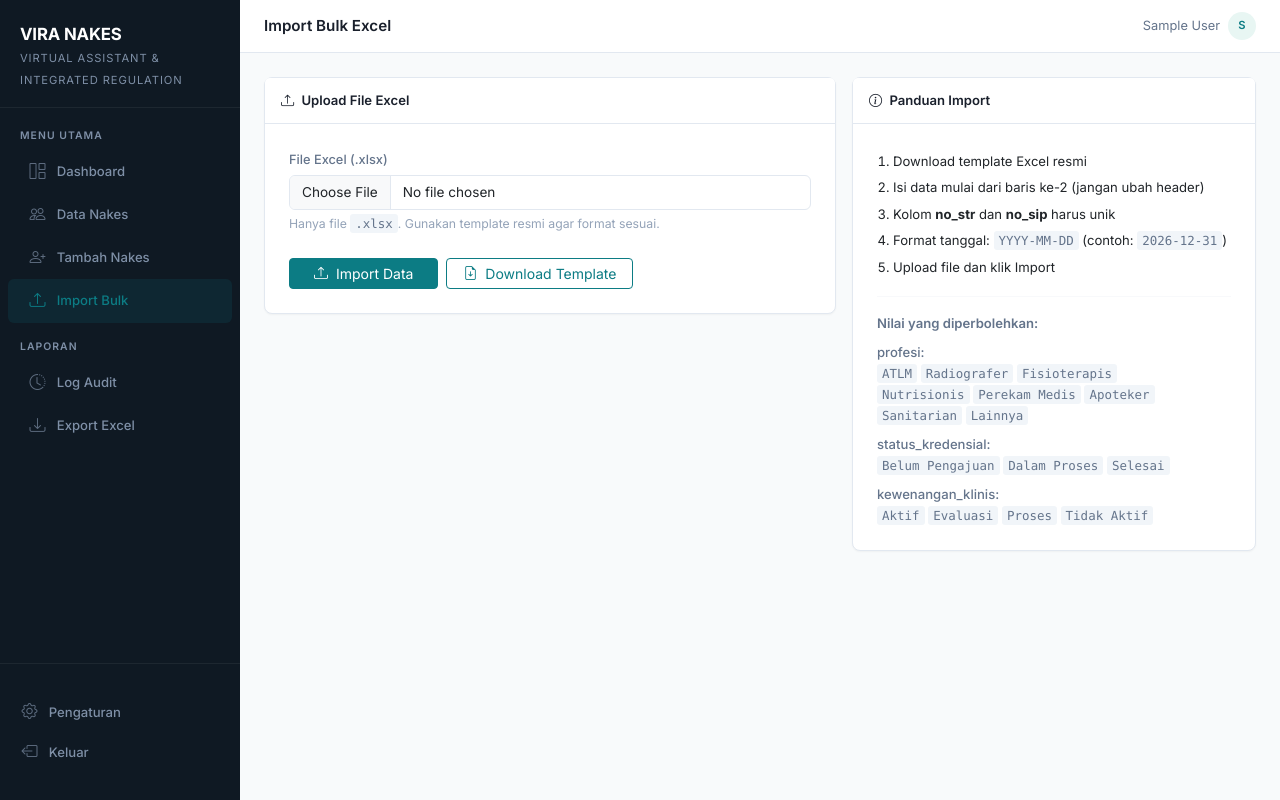
After one commit to faishaltsq/sim-ktkl, a Django app: page /import/ in a window 1280 px wide. The commit adds this page. Run offline with Django 5.2, Linux system fonts and the light colour scheme; the visitor is signed in with stand-in values (Sample User, id 1).

Commit message:
feat: import bulk Excel + download template nakes

```diff
--- a/nakes/urls.py
+++ b/nakes/urls.py
@@ -14,4 +14,6 @@ urlpatterns = [
     path('dokumen/<int:pk>/hapus/', views.dokumen_delete, name='dokumen_delete'),
     path('audit/', views.audit_log, name='audit_log'),
     path('export/', views.export_excel, name='export'),
+    path('template/', views.download_template, name='download_template'),
+    path('import/', views.upload_bulk, name='upload_bulk'),
 ]
--- a/nakes/views.py
+++ b/nakes/views.py
@@ -4,7 +4,8 @@ from django.contrib.auth.decorators import login_required
 from django.contrib import messages
 from django.db.models import Q
 from django.http import HttpResponse
-from openpyxl import Workbook
+from openpyxl import Workbook, load_workbook
+from openpyxl.styles import Font, PatternFill, Alignment, Border, Side
 
 from .models import Nakes, DokumenNakes, AuditLog
 from .forms import NakesForm, DokumenForm, NakesSearchForm
@@ -193,3 +194,220 @@ def export_excel(request):
     response['Content-Disposition'] = 'attachment; filename="data_nakes.xlsx"'
     wb.save(response)
     return response
+
+
+@login_required
+def download_template(request):
+    wb = Workbook()
+    ws = wb.active
+    ws.title = 'Template Import'
+
+    headers = [
+        'nama', 'profesi', 'unit_kerja',
+        'no_str', 'masa_berlaku_str',
+        'no_sip', 'masa_berlaku_sip',
+        'status_kredensial', 'kewenangan_klinis', 'catatan',
+    ]
+
+    header_fill = PatternFill(start_color='0C7C84', end_color='0C7C84', fill_type='solid')
+    header_font = Font(bold=True, color='FFFFFF')
+    center = Alignment(horizontal='center', vertical='center')
+    thin = Side(style='thin', color='CCCCCC')
+    border = Border(left=thin, right=thin, top=thin, bottom=thin)
+
+    for col, h in enumerate(headers, 1):
+        cell = ws.cell(row=1, column=col, value=h)
+        cell.fill = header_fill
+        cell.font = header_font
+        cell.alignment = center
+        cell.border = border
+
+    example_rows = [
+        ['Budi Santoso', 'ATLM', 'Laboratorium', 'STR-001-2021', '2026-12-31',
+         'SIP-001-2021', '2026-12-31', 'Selesai', 'Aktif', ''],
+        ['Siti Rahayu', 'Radiografer', 'Radiologi', 'STR-002-2022', '2027-06-30',
+         'SIP-002-2022', '2027-06-30', 'Dalam Proses', 'Proses', 'Sedang proses perpanjangan'],
+    ]
+
+    note_fill = PatternFill(start_color='F0FAFA', end_color='F0FAFA', fill_type='solid')
+    for row_data in example_rows:
+        row_idx = ws.max_row + 1
+        for col, val in enumerate(row_data, 1):
+            cell = ws.cell(row=row_idx, column=col, value=val)
+            cell.fill = note_fill
+            cell.border = border
+
+    col_widths = [25, 18, 20, 18, 18, 18, 18, 18, 16, 30]
+    for col, width in enumerate(col_widths, 1):
+        ws.column_dimensions[ws.cell(row=1, column=col).column_letter].width = width
+
+    ws.row_dimensions[1].height = 22
+
+    info_ws = wb.create_sheet('Panduan')
+    info_ws['A1'] = 'PANDUAN IMPORT DATA NAKES'
+    info_ws['A1'].font = Font(bold=True, size=13, color='0C7C84')
+    panduan = [
+        ('', ''),
+        ('Kolom', 'Keterangan'),
+        ('nama', 'Nama lengkap tenaga kesehatan'),
+        ('profesi', 'Pilih: ATLM | Radiografer | Fisioterapis | Nutrisionis | Perekam Medis | Apoteker | Sanitarian | Lainnya'),
+        ('unit_kerja', 'Nama unit/departemen kerja'),
+        ('no_str', 'Nomor STR (harus unik)'),
+        ('masa_berlaku_str', 'Format: YYYY-MM-DD (contoh: 2026-12-31)'),
+        ('no_sip', 'Nomor SIP (harus unik)'),
+        ('masa_berlaku_sip', 'Format: YYYY-MM-DD (contoh: 2026-12-31)'),
+        ('status_kredensial', 'Pilih: Belum Pengajuan | Dalam Proses | Selesai'),
+        ('kewenangan_klinis', 'Pilih: Aktif | Evaluasi | Proses | Tidak Aktif'),
+        ('catatan', 'Opsional. Catatan tambahan'),
+        ('', ''),
+        ('PENTING', 'Baris pertama (header) JANGAN diubah'),
+        ('PENTING', 'Data dimulai dari baris ke-2'),
+        ('PENTING', 'no_str dan no_sip harus unik; baris duplikat akan dilewati'),
+    ]
+    for r, (col_a, col_b) in enumerate(panduan, 2):
+        info_ws.cell(row=r, column=1, value=col_a)
+        info_ws.cell(row=r, column=2, value=col_b)
+        if col_a == 'Kolom':
+            for c in [1, 2]:
+                info_ws.cell(row=r, column=c).font = Font(bold=True)
+        if col_a == 'PENTING':
+            info_ws.cell(row=r, column=1).font = Font(bold=True, color='C0392B')
+
+    info_ws.column_dimensions['A'].width = 22
+    info_ws.column_dimensions['B'].width = 80
+
+    response = HttpResponse(
+        content_type='application/vnd.openxmlformats-officedocument.spreadsheetml.sheet'
+    )
+    response['Content-Disposition'] = 'attachment; filename="template_import_nakes.xlsx"'
+    wb.save(response)
+    return response
+
+
+@login_required
+def upload_bulk(request):
+    if request.method == 'POST':
+        excel_file = request.FILES.get('excel_file')
+        if not excel_file:
+            messages.error(request, 'File Excel wajib diupload.')
+            return redirect('nakes:upload_bulk')
+
+        try:
+            wb = load_workbook(excel_file, data_only=True)
+            ws = wb.active
+        except Exception:
+            messages.error(request, 'File tidak valid. Pastikan format .xlsx.')
+            return redirect('nakes:upload_bulk')
+
+        EXPECTED_HEADERS = [
+            'nama', 'profesi', 'unit_kerja',
+            'no_str', 'masa_berlaku_str',
+            'no_sip', 'masa_berlaku_sip',
+            'status_kredensial', 'kewenangan_klinis', 'catatan',
+        ]
+
+        headers = [str(c.value).strip().lower() if c.value else '' for c in ws[1]]
+        if headers[:len(EXPECTED_HEADERS)] != EXPECTED_HEADERS:
+            messages.error(request, 'Header kolom tidak sesuai template. Download template terlebih dahulu.')
+            return redirect('nakes:upload_bulk')
+
+        PROFESI_VALID = {'ATLM', 'Radiografer', 'Fisioterapis', 'Nutrisionis',
+                         'Perekam Medis', 'Apoteker', 'Sanitarian', 'Lainnya'}
+        STATUS_VALID = {'Belum Pengajuan', 'Dalam Proses', 'Selesai'}
+        KEWENANGAN_VALID = {'Aktif', 'Evaluasi', 'Proses', 'Tidak Aktif'}
+
+        sukses = 0
+        errors = []
+
+        for row_num, row in enumerate(ws.iter_rows(min_row=2, values_only=True), start=2):
+            if all(v is None or str(v).strip() == '' for v in row):
+                continue
+
+            def get(idx):
+                val = row[idx] if len(row) > idx else None
+                return str(val).strip() if val is not None else ''
+
+            nama = get(0)
+            profesi = get(1)
+            unit_kerja = get(2)
+            no_str = get(3)
+            masa_berlaku_str_raw = row[4] if len(row) > 4 else None
+            no_sip = get(5)
+            masa_berlaku_sip_raw = row[6] if len(row) > 6 else None
+            status_kredensial = get(7) or 'Belum Pengajuan'
+            kewenangan_klinis = get(8) or 'Proses'
+            catatan = get(9)
+
+            row_errors = []
+
+            if not nama:
+                row_errors.append('nama kosong')
+            if profesi not in PROFESI_VALID:
+                row_errors.append(f'profesi tidak valid: "{profesi}"')
+            if not no_str:
+                row_errors.append('no_str kosong')
+            if not no_sip:
+                row_errors.append('no_sip kosong')
+            if status_kredensial not in STATUS_VALID:
+                row_errors.append(f'status_kredensial tidak valid: "{status_kredensial}"')
+            if kewenangan_klinis not in KEWENANGAN_VALID:
+                row_errors.append(f'kewenangan_klinis tidak valid: "{kewenangan_klinis}"')
+
+            from datetime import date as date_type
+            import datetime
+
+            def parse_date(val, label):
+                if val is None:
+                    return None, f'{label} kosong'
+                if isinstance(val, (date_type, datetime.datetime)):
+                    return val.date() if isinstance(val, datetime.datetime) else val, None
+                try:
+                    return date_type.fromisoformat(str(val).strip()), None
+                except ValueError:
+                    return None, f'{label} format salah (gunakan YYYY-MM-DD)'
+
+            masa_str, err_str = parse_date(masa_berlaku_str_raw, 'masa_berlaku_str')
+            if err_str:
+                row_errors.append(err_str)
+            masa_sip, err_sip = parse_date(masa_berlaku_sip_raw, 'masa_berlaku_sip')
+            if err_sip:
+                row_errors.append(err_sip)
+
+            if row_errors:
+                errors.append(f'Baris {row_num}: {", ".join(row_errors)}')
+                continue
+
+            if Nakes.objects.filter(no_str=no_str).exists():
+                errors.append(f'Baris {row_num}: no_str "{no_str}" sudah ada, dilewati')
+                continue
+            if Nakes.objects.filter(no_sip=no_sip).exists():
+                errors.append(f'Baris {row_num}: no_sip "{no_sip}" sudah ada, dilewati')
+                continue
+
+            nakes = Nakes.objects.create(
+                nama=nama,
+                profesi=profesi,
+                unit_kerja=unit_kerja,
+                no_str=no_str,
+                masa_berlaku_str=masa_str,
+                no_sip=no_sip,
+                masa_berlaku_sip=masa_sip,
+                status_kredensial=status_kredensial,
+                kewenangan_klinis=kewenangan_klinis,
+                catatan=catatan,
+                created_by=request.user,
+            )
+            log_audit(request.user, 'CREATE', nakes, detail='Import bulk Excel')
+            sukses += 1
+
+        if sukses:
+            messages.success(request, f'{sukses} data berhasil diimport.')
+        if errors:
+            for e in errors:
+                messages.warning(request, e)
+        if not sukses and not errors:
+            messages.info(request, 'Tidak ada data yang diproses. File mungkin kosong.')
+
+        return redirect('nakes:upload_bulk')
+
+    return render(request, 'nakes/upload_bulk.html')
--- a/templates/base.html
+++ b/templates/base.html
@@ -370,6 +370,11 @@
                             <i class="bi bi-person-plus"></i> Tambah Nakes
                         </a>
                     </li>
+                    <li class="nav-item">
+                        <a class="nav-link {% if request.resolver_match.url_name == 'upload_bulk' %}active{% endif %}" href="{% url 'nakes:upload_bulk' %}">
+                            <i class="bi bi-upload"></i> Import Bulk
+                        </a>
+                    </li>
                 </ul>
                 <div class="nav-section mt-2">Laporan</div>
                 <ul class="nav flex-column">
@@ -426,6 +431,11 @@
                 <li class="nav-item">
                     <a class="nav-link {% if request.resolver_match.url_name == 'create' %}active{% endif %}" href="{% url 'nakes:create' %}">
                         <i class="bi bi-person-plus"></i> Tambah Nakes
+                    </a>
+                </li>
+                <li class="nav-item">
+                    <a class="nav-link {% if request.resolver_match.url_name == 'upload_bulk' %}active{% endif %}" href="{% url 'nakes:upload_bulk' %}">
+                        <i class="bi bi-upload"></i> Import Bulk
                     </a>
                 </li>
             </ul>
--- /dev/null
+++ b/templates/nakes/upload_bulk.html
@@ -0,0 +1,71 @@
+{% extends "base.html" %}
+
+{% block title %}Import Bulk - VIRA NAKES{% endblock %}
+{% block page_title %}Import Bulk Excel{% endblock %}
+{% block page_title_mobile %}Import Bulk{% endblock %}
+
+{% block content %}
+<div class="row g-3">
+    <div class="col-12 col-lg-7">
+        <div class="card">
+            <div class="card-header">
+                <i class="bi bi-upload me-1"></i> Upload File Excel
+            </div>
+            <div class="card-body p-4">
+                <form method="post" enctype="multipart/form-data">
+                    {% csrf_token %}
+                    <div class="mb-4">
+                        <label class="form-label">File Excel (.xlsx)</label>
+                        <input type="file" name="excel_file" accept=".xlsx" class="form-control" required>
+                        <div class="form-text mt-1" style="color:var(--text-muted);">
+                            Hanya file <code>.xlsx</code>. Gunakan template resmi agar format sesuai.
+                        </div>
+                    </div>
+                    <div class="d-flex gap-2">
+                        <button type="submit" class="btn btn-primary btn-sm px-4">
+                            <i class="bi bi-upload me-1"></i> Import Data
+                        </button>
+                        <a href="{% url 'nakes:download_template' %}" class="btn btn-outline-primary btn-sm px-3">
+                            <i class="bi bi-file-earmark-arrow-down me-1"></i> Download Template
+                        </a>
+                    </div>
+                </form>
+            </div>
+        </div>
+    </div>
+
+    <div class="col-12 col-lg-5">
+        <div class="card h-100">
+            <div class="card-header">
+                <i class="bi bi-info-circle me-1"></i> Panduan Import
+            </div>
+            <div class="card-body p-4" style="font-size:0.82rem;">
+                <ol class="ps-3 mb-0" style="line-height:2;">
+                    <li>Download template Excel resmi</li>
+                    <li>Isi data mulai dari baris ke-2 (jangan ubah header)</li>
+                    <li>Kolom <strong>no_str</strong> dan <strong>no_sip</strong> harus unik</li>
+                    <li>Format tanggal: <code>YYYY-MM-DD</code> (contoh: <code>2026-12-31</code>)</li>
+                    <li>Upload file dan klik Import</li>
+                </ol>
+
+                <hr style="border-color:var(--border);">
+
+                <div style="color:var(--text-secondary);">
+                    <div class="fw-600 mb-2" style="font-weight:600;">Nilai yang diperbolehkan:</div>
+                    <div class="mb-1"><span class="fw-500" style="font-weight:500;">profesi:</span><br>
+                        <code>ATLM</code> <code>Radiografer</code> <code>Fisioterapis</code><br>
+                        <code>Nutrisionis</code> <code>Perekam Medis</code> <code>Apoteker</code><br>
+                        <code>Sanitarian</code> <code>Lainnya</code>
+                    </div>
+                    <div class="mb-1 mt-2"><span class="fw-500" style="font-weight:500;">status_kredensial:</span><br>
+                        <code>Belum Pengajuan</code> <code>Dalam Proses</code> <code>Selesai</code>
+                    </div>
+                    <div class="mt-2"><span class="fw-500" style="font-weight:500;">kewenangan_klinis:</span><br>
+                        <code>Aktif</code> <code>Evaluasi</code> <code>Proses</code> <code>Tidak Aktif</code>
+                    </div>
+                </div>
+            </div>
+        </div>
+    </div>
+</div>
+{% endblock %}
```
Also changed, not shown: templates/nakes/nakes_list.html (+11 -0 lines).
